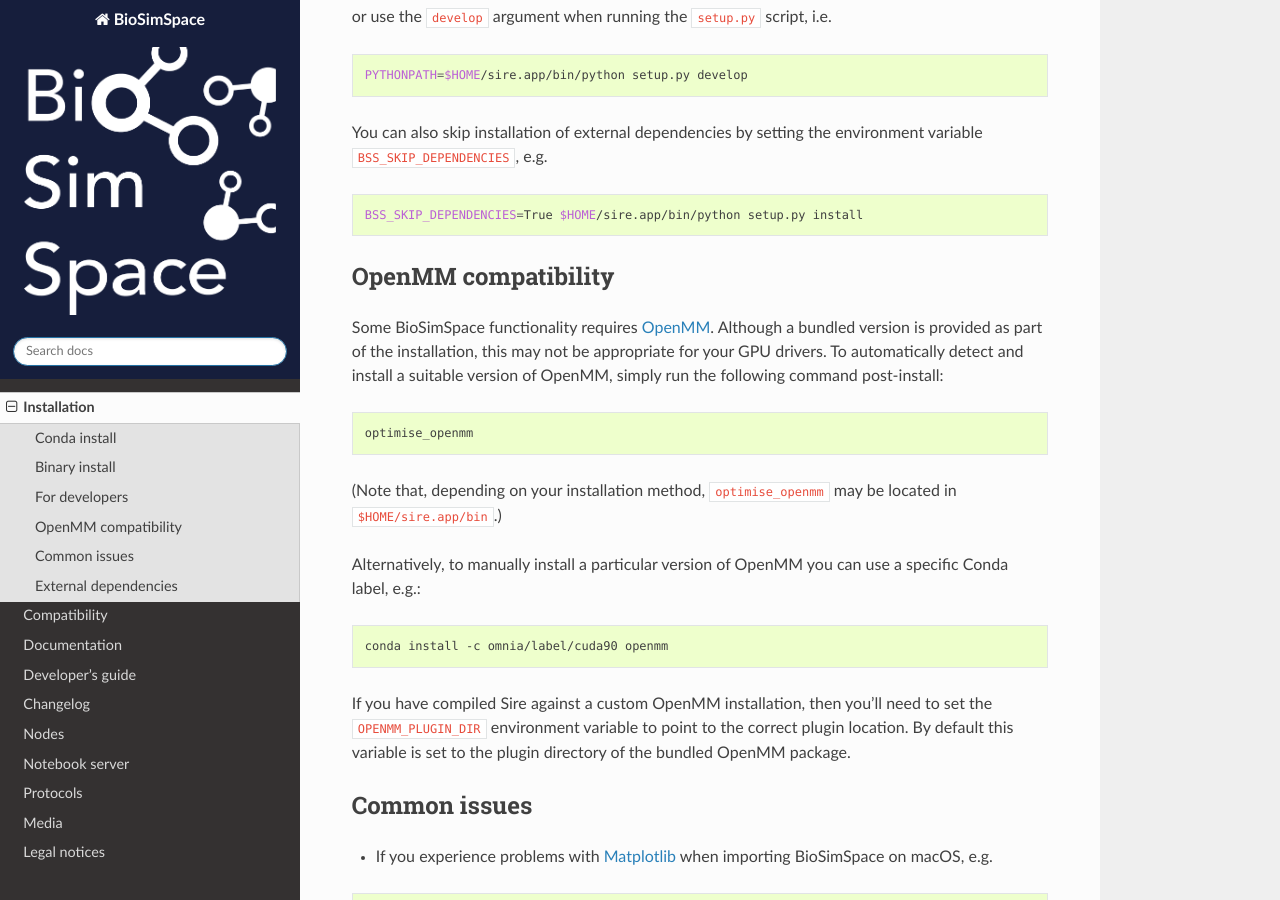
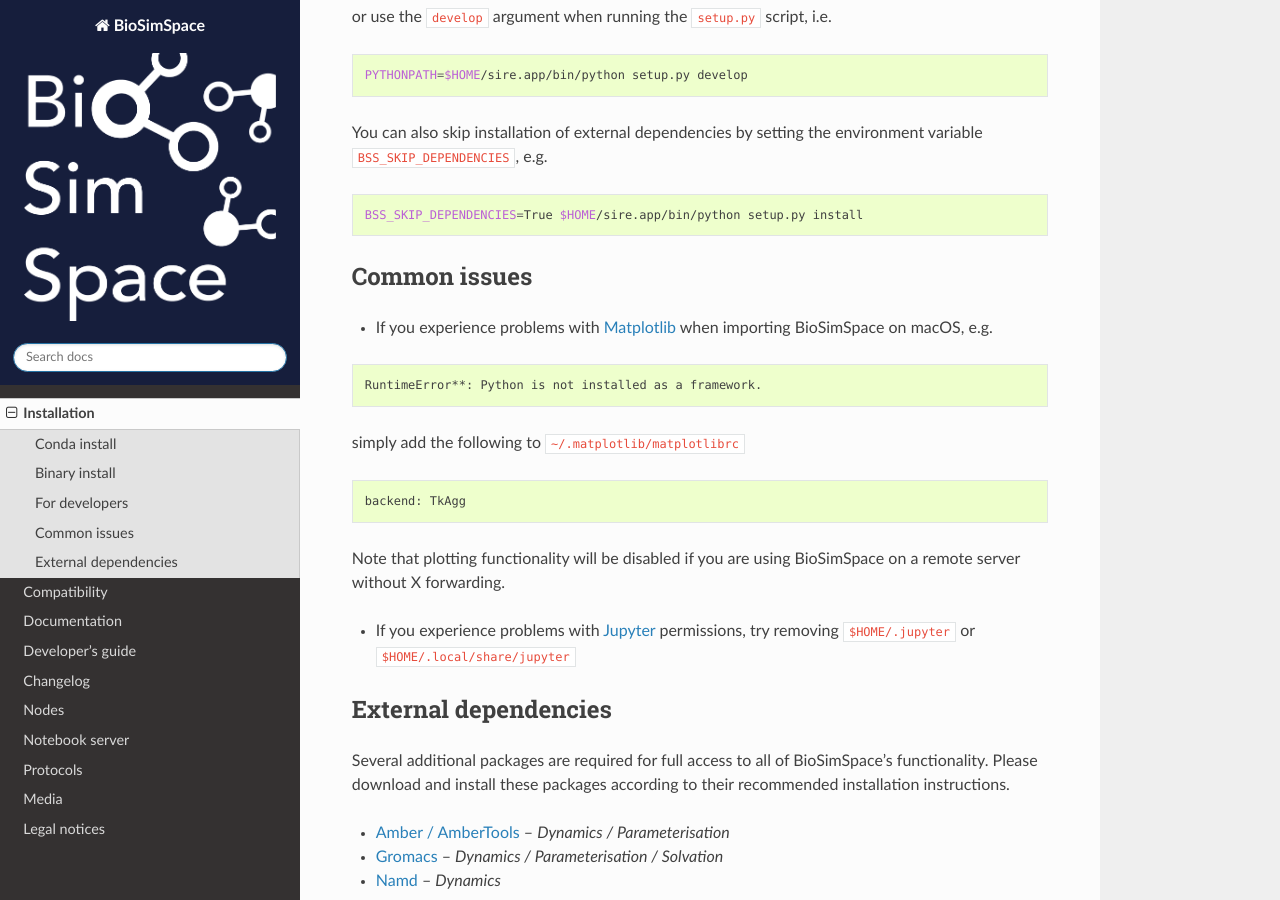
Before and after one commit to michellab/BioSimSpace, a Sphinx documentation site: the page built from doc/source/install.rst, in a window 1280 px wide and 900 px high, scrolled down 2753 px. Built offline with Sphinx 7.4.7 and the Read the Docs theme 2.0.0, drawn with Linux system fonts in a browser that asks for light colours; the version number could not be read and is left out; some of the changed text lies outside the part shown.

Commit message:
Update README and docs for switch to conda-forge OpenMM and GitHub CI.

```diff
--- a/doc/source/index.rst
+++ b/doc/source/index.rst
@@ -2,9 +2,9 @@
 BioSimSpace
 ===========
 
-.. image:: https://dev.azure.com/michellab/BioSimSpace/_apis/build/status/michellab.BioSimSpace?branchName=devel
-   :target: https://dev.azure.com/michellab/BioSimSpace/_build
-   :alt: Build Status
+.. image:: https://github.com/michellab/BioSimSpace/workflows/Build/badge.svg
+   :target: https://github.com/michellab/BioSimSpace/actions?query=workflow%3ABuild)
+   :alt: Build status
 
 .. image:: https://anaconda.org/michellab/biosimspace/badges/downloads.svg
    :target: https://anaconda.org/michellab/biosimspace
--- a/doc/source/install.rst
+++ b/doc/source/install.rst
@@ -12,14 +12,14 @@
 
 .. code-block:: bash
 
-    conda create -n biosimspace -c conda-forge -c omnia -c michellab biosimspace
+    conda create -n biosimspace -c conda-forge -c michellab biosimspace
     conda activate biosimspace
 
 To install the latest development version you can use:
 
 .. code-block:: bash
 
-    conda create -n biosimspace-dev -c conda-forge -c omnia -c michellab/label/dev biosimspace
+    conda create -n biosimspace-dev -c conda-forge -c michellab/label/dev biosimspace
     conda activate biosimspace-dev
 
 When updating the development version it is generally advised to update `Sire <https://github.com/michellab/Sire>`_
@@ -27,7 +27,7 @@
 
 .. code-block:: bash
 
-    conda update -c conda-forge -c omnia -c michellab/label/dev biosimspace sire
+    conda update -c conda-forge -c michellab/label/dev biosimspace sire
 
 If you plan on using BioSimSpace interactively via Jupyter, then you might also
 need to enable the required notebook extensions within your Conda environment:
@@ -41,7 +41,7 @@
 
 .. code-block:: bash
 
-    conda update -c conda-forge -c omnia -c michellab/label/dev biosimspace
+    conda update -c conda-forge -c michellab/label/dev biosimspace
 
 If you find that Conda is particularly slow to install or upgrade BioSimSpace,
 then we advise using `mamba <https://github.com/TheSnakePit/mamba>`__:
@@ -54,7 +54,7 @@
 
 .. code-block:: bash
 
-    mamba create -n biosimspace -c conda-forge -c omnia -c michellab biosimspace
+    mamba create -n biosimspace -c conda-forge -c michellab biosimspace
 
 Binary install
 ==============
@@ -149,33 +149,6 @@
 
    BSS_SKIP_DEPENDENCIES=True $HOME/sire.app/bin/python setup.py install
 
-OpenMM compatibility
-====================
-
-Some BioSimSpace functionality requires `OpenMM <http://openmm.org>`__. Although
-a bundled version is provided as part of the installation, this may not
-be appropriate for your GPU drivers. To automatically detect and install
-a suitable version of OpenMM, simply run the following command post-install:
-
-.. code-block:: bash
-
-    optimise_openmm
-
-(Note that, depending on your installation method, ``optimise_openmm`` may
-be located in ``$HOME/sire.app/bin``.)
-
-Alternatively, to manually install a particular version of OpenMM you can
-use a specific Conda label, e.g.:
-
-.. code-block:: bash
-
-    conda install -c omnia/label/cuda90 openmm
-
-If you have compiled Sire against a custom OpenMM installation, then you'll
-need to set the ``OPENMM_PLUGIN_DIR`` environment variable to point to the
-correct plugin location. By default this variable is set to the plugin
-directory of the bundled OpenMM package.
-
 Common issues
 =============
 
```
Also changed, not shown: README.rst (+8 -45 lines).
